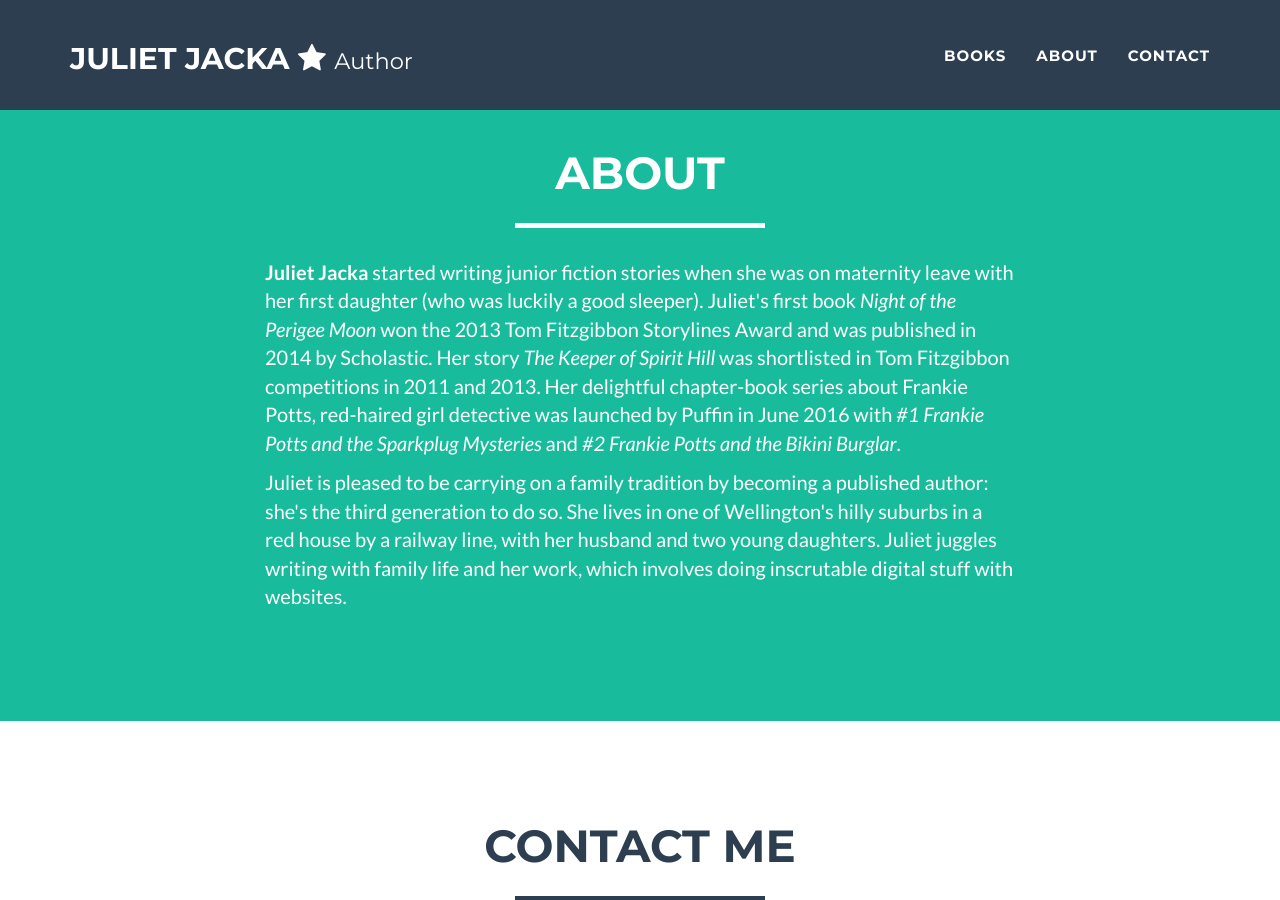
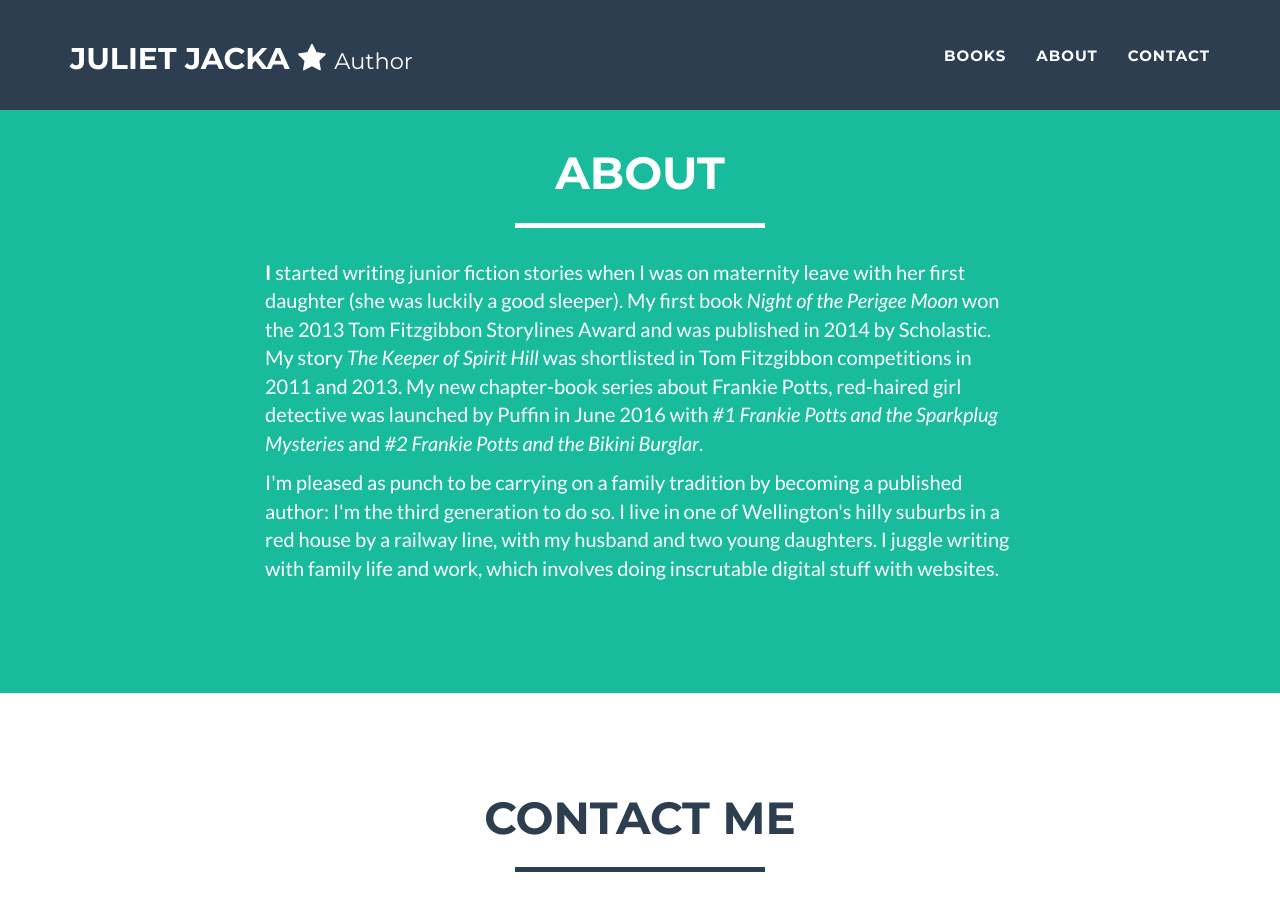
Before and after one commit to julietjacka/julietjacka.github.io, a Jekyll site: the page built from index.html, in a window 1280 px wide and 900 px high, scrolled down 947 px. Built offline with Jekyll 4.4.1, drawn with Linux system fonts in a browser that asks for light colours.

Commit message:
Update about.html

```diff
--- a/_includes/about.html
+++ b/_includes/about.html
@@ -9,8 +9,8 @@
             </div>
             <div class="row">
                 <div class="col-lg-8 col-lg-offset-2">
-                  <p><strong>Juliet Jacka</strong> started writing junior fiction stories when she was on maternity leave with her first daughter (who was luckily a good sleeper). Juliet's first book <em>Night of the Perigee Moon</em> won the 2013 Tom Fitzgibbon Storylines Award and was published in 2014 by Scholastic. Her story <em>The Keeper of Spirit Hill</em> was shortlisted in Tom Fitzgibbon competitions in 2011 and 2013. Her delightful chapter-book series about Frankie Potts, red-haired girl detective was launched by Puffin in June 2016 with <em>#1 Frankie Potts and the Sparkplug Mysteries</em> and <em>#2 Frankie Potts and the Bikini Burglar</em>.</p>
-                  <p>Juliet is pleased to be carrying on a family tradition by becoming a published author: she's the third generation to do so. She lives in one of Wellington's hilly suburbs in a red house by a railway line, with her husband and two young daughters. Juliet juggles writing with family life and her work, which involves doing inscrutable digital stuff with websites.</p>
+                  <p><strong>I</strong> started writing junior fiction stories when I was on maternity leave with her first daughter (she was luckily a good sleeper). My first book <em>Night of the Perigee Moon</em> won the 2013 Tom Fitzgibbon Storylines Award and was published in 2014 by Scholastic. My story <em>The Keeper of Spirit Hill</em> was shortlisted in Tom Fitzgibbon competitions in 2011 and 2013. My new chapter-book series about Frankie Potts, red-haired girl detective was launched by Puffin in June 2016 with <em>#1 Frankie Potts and the Sparkplug Mysteries</em> and <em>#2 Frankie Potts and the Bikini Burglar</em>.</p>
+                  <p>I'm pleased as punch to be carrying on a family tradition by becoming a published author: I'm the third generation to do so. I live in one of Wellington's hilly suburbs in a red house by a railway line, with my husband and two young daughters. I juggle writing with family life and work, which involves doing inscrutable digital stuff with websites.</p>
                 </div>
             </div>
         </div>
```
